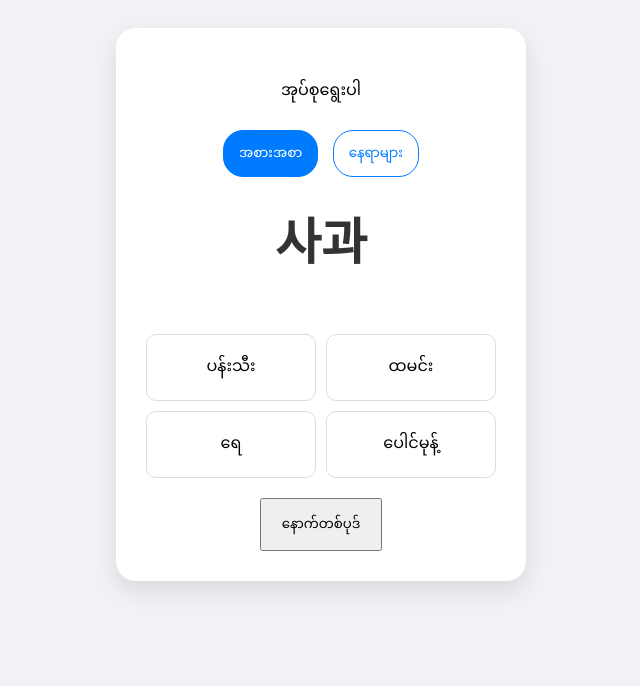
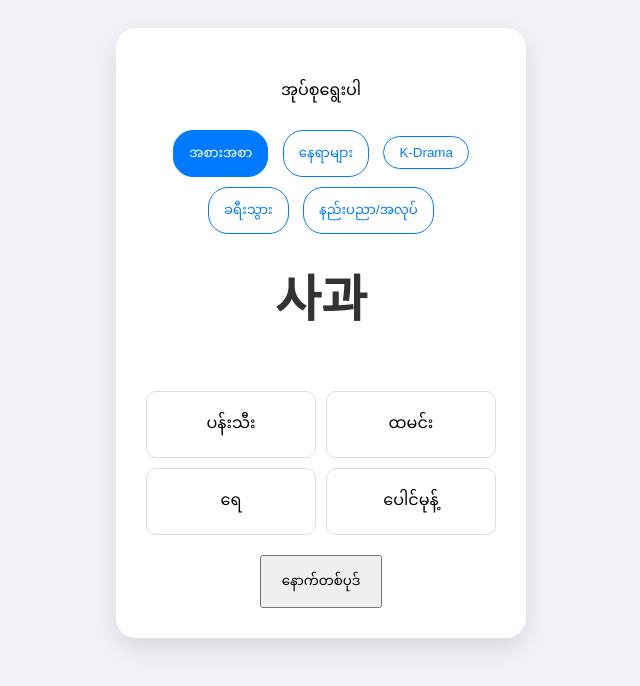
Before and after one commit to halberthan07-cmd/korean-quiz, a plain HTML site: page index.html in a window 1280 px wide. Shown: the whole page, without its empty margins (319-959 px from the left). Drawn offline with Linux system fonts and the light colour scheme.

Commit message:
Update korean words

```diff
--- a/index.html
+++ b/index.html
@@ -21,6 +21,9 @@
         <p>အုပ်စုရွေးပါ</p>
         <button class="category-btn active" onclick="setCategory('Food')">အစားအစာ</button>
         <button class="category-btn" onclick="setCategory('Place')">နေရာများ</button>
+        <button class="category-btn" onclick="setCategory('K-Drama')">K-Drama</button>
+        <button class="category-btn" onclick="setCategory('Travel')">ခရီးသွား</button>
+        <button class="category-btn" onclick="setCategory('IT/Job')">နည်းပညာ/အလုပ်</button>
     </div>
 
     <h1 id="questionText">사과</h1>
@@ -43,6 +46,27 @@
         "Place": [
             { kr: "학교", mm: "ကျောင်း" }, { kr: "집", mm: "အိမ်" },
             { kr: "병원", mm: "ဆေးရုံ" }, { kr: "은행", mm: "ဘဏ်" }, { kr: "ဈေး", mm: "시장" }
+        ],
+        "K-Drama": [
+            { kr: "대박!", mm: "မိုက်လိုက်တာ! (သို့) အလန်းပဲ!" },
+            { kr: "진짜?", mm: "တကယ်လား?" },
+            { kr: "걱정하지 마세요", mm: "စိတ်မပူပါနဲ့" },
+            { kr: "보고 싶어", mm: "လွမ်းတယ်" },
+            { kr: "괜찮아요", mm: "အဆင်ပြေပါတယ် / ကိစ္စမရှိပါဘူး" }
+        ],
+        "Travel": [
+            { kr: "얼마예요?", mm: "ဘယ်လောက်လဲ?" },
+            { kr: "화장실 어디예요?", mm: "အိမ်သာ ဘယ်မှာလဲ?" },
+            { kr: "깎아 주세요", mm: "ဈေးလျှော့ပေးပါဦး" },
+            { kr: "여기요!", mm: "ဒီမှာရှင့်/ခင်ဗျ (စားသောက်ဆိုင်မှာ ခေါ်လျှင်)" },
+            { kr: "길을 잃었어요", mm: "လမ်းပျောက်သွားလို့ပါ" }
+        ],
+        "IT/Job": [
+            { kr: "로그인", mm: "Log-in ဝင်ခြင်း" },
+            { kr: "비밀번호", mm: "Password (လျှို့ဝှက်နံပါတ်)" },
+            { kr: "인터넷 연결", mm: "အင်တာနက် ချိတ်ဆက်ခြင်း" },
+            { kr: "개발자", mm: "Developer (ဆော့ဖ်ဝဲလ်ရေးဆွဲသူ)" },
+            { kr: "고장 났어요", mm: "ပျက်နေတယ် / ချို့ယွင်းနေတယ်" }
         ]
     };
 
```
